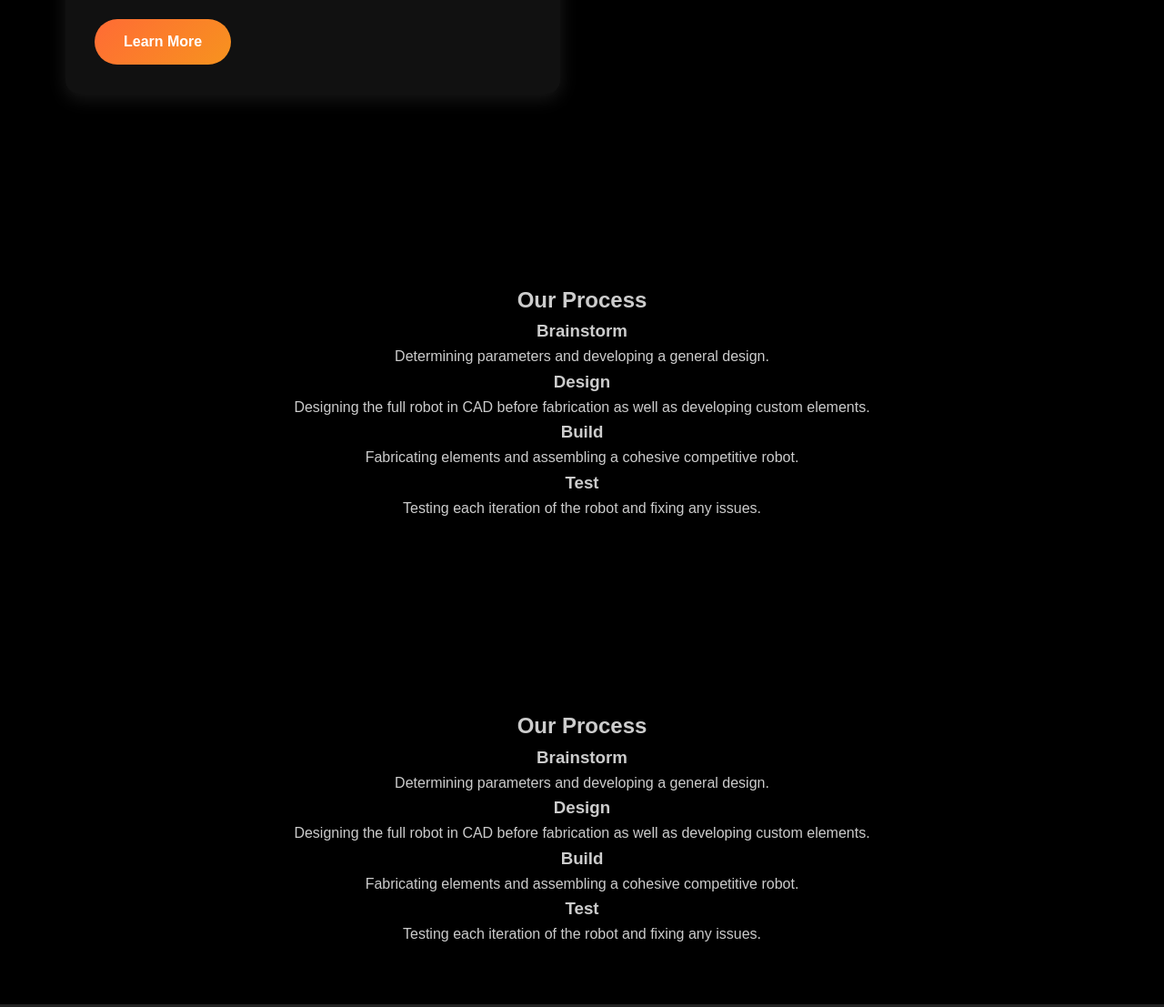
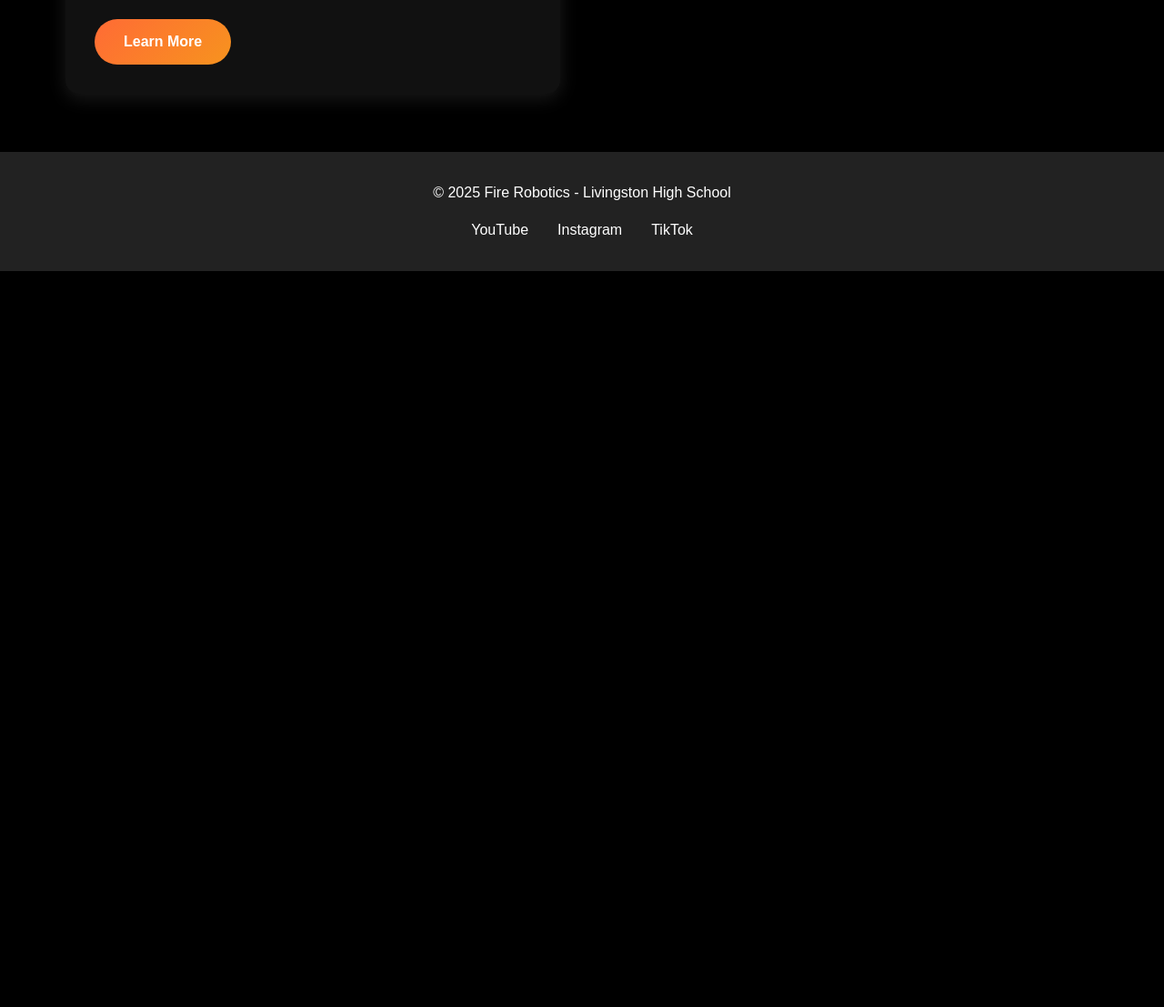
Before and after one commit to FIRELHS/robotics, a plain HTML site: page team-structure.html in a window 1280 px wide. Shown: the part 3449-4556 px from the top of the page at 91% size. After the commit the page ends 3747 px from the top, so only its background shows below. Drawn offline with Linux system fonts and the light colour scheme.

Commit message:
Update team-structure.html

```diff
--- a/team-structure.html
+++ b/team-structure.html
@@ -382,50 +382,6 @@
         </div>
     </section>
 
-    <section class="process-section">
-        <h2>Our Process</h2>
-        <div class="process-grid">
-            <div class="process-card">
-                <h3>Brainstorm</h3>
-                <p>Determining parameters and developing a general design.</p>
-            </div>
-            <div class="process-card">
-                <h3>Design</h3>
-                <p>Designing the full robot in CAD before fabrication as well as developing custom elements.</p>
-            </div>
-            <div class="process-card">
-                <h3>Build</h3>
-                <p>Fabricating elements and assembling a cohesive competitive robot.</p>
-            </div>
-            <div class="process-card">
-                <h3>Test</h3>
-                <p>Testing each iteration of the robot and fixing any issues.</p>
-            </div>
-        </div>
-    </section>
-
-    <section class="process-section">
-        <h2>Our Process</h2>
-        <div class="process-grid">
-            <div class="process-card">
-                <h3>Brainstorm</h3>
-                <p>Determining parameters and developing a general design.</p>
-            </div>
-            <div class="process-card">
-                <h3>Design</h3>
-                <p>Designing the full robot in CAD before fabrication as well as developing custom elements.</p>
-            </div>
-            <div class="process-card">
-                <h3>Build</h3>
-                <p>Fabricating elements and assembling a cohesive competitive robot.</p>
-            </div>
-            <div class="process-card">
-                <h3>Test</h3>
-                <p>Testing each iteration of the robot and fixing any issues.</p>
-            </div>
-        </div>
-    </section>
-
     <footer>
         <p>&copy; 2025 Fire Robotics - Livingston High School</p>
         <div class="footer-links">
```
